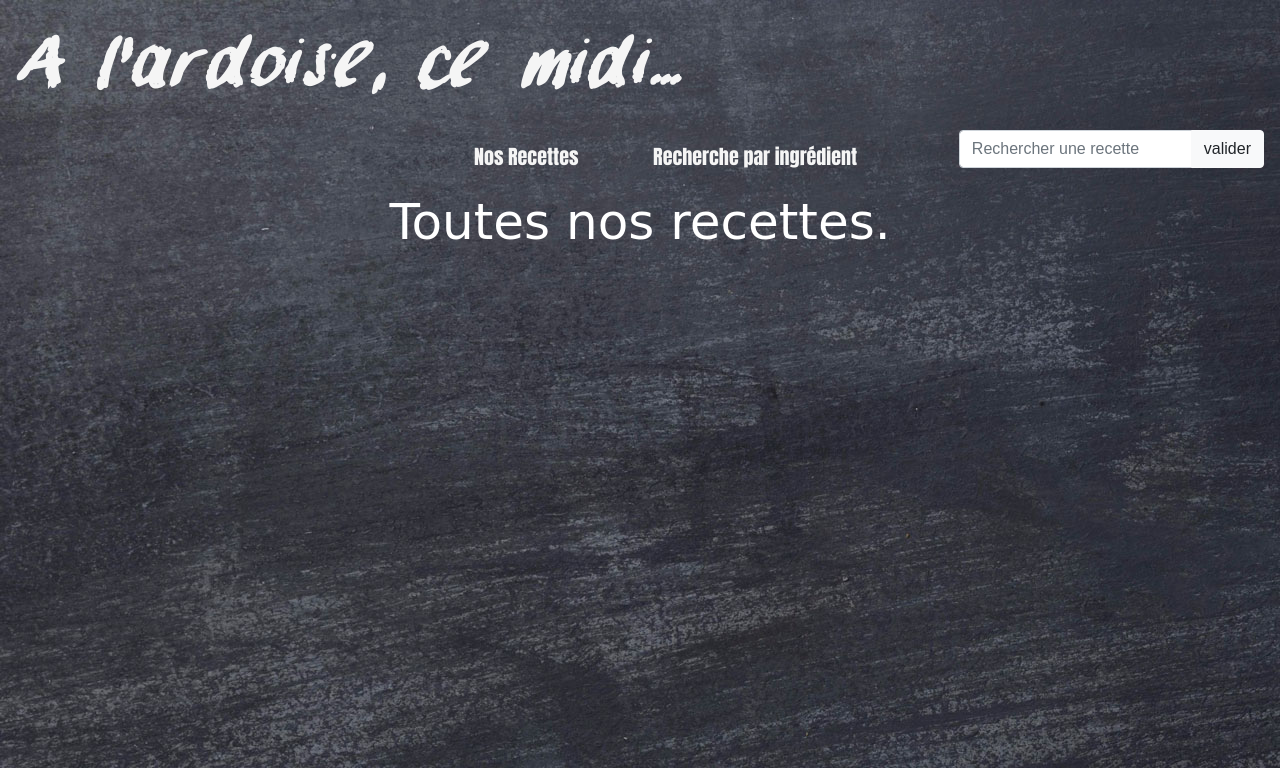
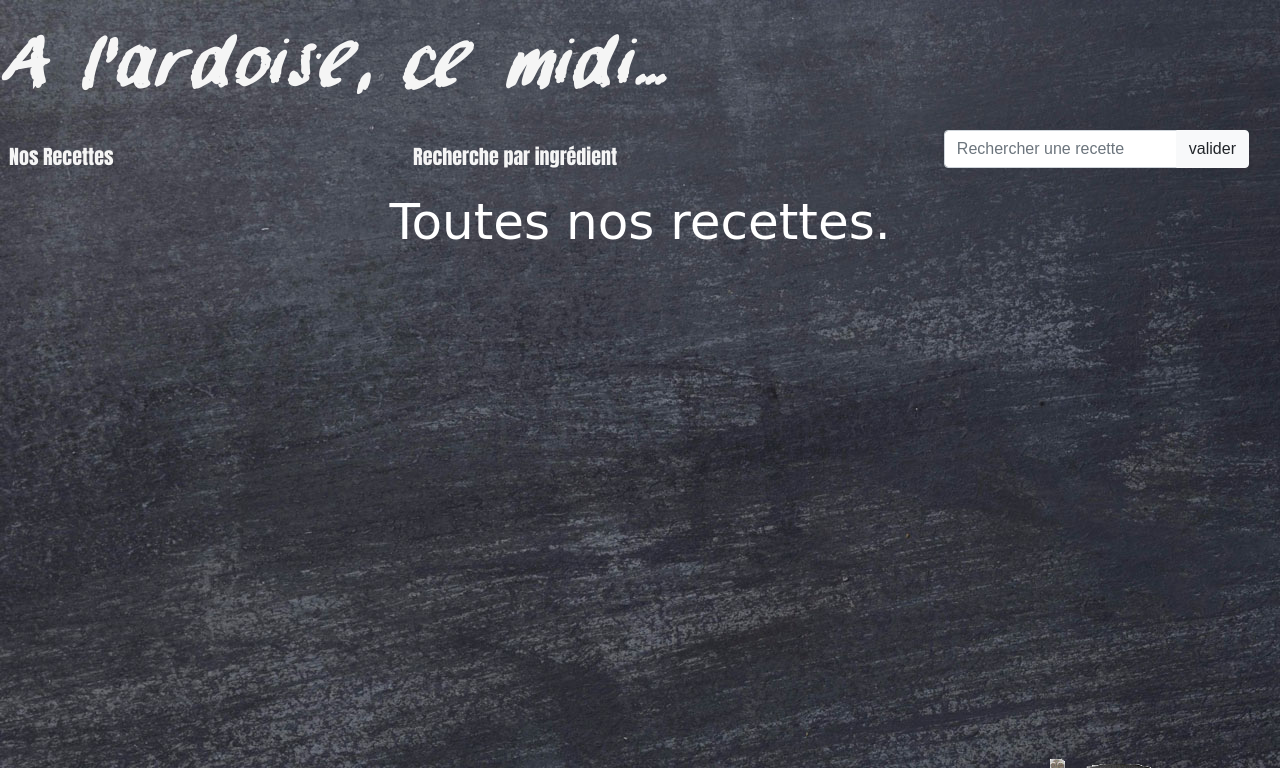
Before and after one commit to YDECORCE/Marmiton, a PHP site: page /vue/allrecipes.php in a window 1280 px wide. Shown: the top 768 px of the page. Run offline with PHP 8.4, Linux system fonts and the light colour scheme; the template is opened without the code that fills it, so the values that code supplies are empty; grey boxes are pictures that could not be loaded.

Commit message:
intégration footer + correction navbar

```diff
--- a/public/css/style.css
+++ b/public/css/style.css
@@ -36,14 +36,14 @@
     font-weight: bolder;
     color: whitesmoke;
   }
-  li .nav-link  {
+  .nav-link   {
     font-family: Impact, Haettenschweiler, 'Arial Narrow Bold', sans-serif;
     font-size: 20px;
-    color: whitesmoke;
+    color: whitesmoke!important;
   }
   .menu{
     width: 100%;
-    padding-left: 450px;
+    justify-content: space-between;
 
   }
   .fakeimg{
@@ -201,12 +201,13 @@
   background-image:url("../img/footer_banner.png");
   background-size: cover;
   color: wheat;
-  font-size: 25px;
+  font-size: 15px;
 
   }
   .page-footer a {
-   color:red;
+   color :wheat;
    font-weight: bold;
+   font-size:1.2rem;
   }
   @media screen and (max-width: 800px) {
    .page-footer{
@@ -235,3 +236,6 @@
      .contingredient{
        min-height: 40vw;
      }
+.logo{
+  justify-content: flex-start;
+}
--- a/vue/template.php
+++ b/vue/template.php
@@ -17,28 +17,24 @@
   ?>
 <header>
        <!--Navbar-->
-      <nav class="navbar navbar-expand-lg">
-
+      <nav class="navbar navbar-expand-lg navbar-light">
+        <div class="row logo w-100">
         <!-- Navbar brand -->
             <a class="navbar-brand mt-5" href="index.php"><h1><?php echo $logo; ?></h1></a>
-
+        </div>
+        <div class="row w-100 menu">
         <!-- Collapse button -->
             <button class="navbar-toggler" type="button" data-toggle="collapse" data-target="#basicExampleNav"
           aria-controls="basicExampleNav" aria-expanded="false" aria-label="Toggle navigation">
-          <span class="navbar-toggler-icon"></span>
+          <span class="icon"> <img src="public/img/menu.png" width="50" height="50" alt=""></span>
             </button>
 
         <!-- Collapsible content -->
-        <div class="collapse navbar-collapse menu w-100 d-flex justify-content-between" id="basicExampleNav">
+        <div class="collapse navbar-collapse menu w-100 " id="basicExampleNav">
 
           <!-- Links -->
-          <ul class="navbar-nav d-flex justify-content-between" style="width:50%">
-            <!-- <li class="nav-item active">
-              <a class="nav-link" href="index.php">Accueil
-                <span class="sr-only">(current)</span>
-              </a>
-            </li> -->
-            <li class="nav-item active">
+          <ul class="navbar-nav w-50" style="justify-content:space-between">
+              <li class="nav-item">
                 <a class="nav-link" href="index.php?action=all">Nos Recettes
                 <span class="sr-only">(current)</span>
                 </a>
@@ -58,6 +54,7 @@
                </div>
           </form>
         </div>
+        </div>
       </nav>
 
         <!-- Collapsible content -->
@@ -73,90 +70,45 @@
 
     ?>
 <!-- Footer -->
-<footer class="page-footer font-small indigo ">
+<footer class="page-footer font-small ">
 
 <!-- Footer Links -->
 
-  <div class="container-fluid text-center text-md-left mt-5">
+  <div class="container-fluid text-center text-md-left pt-5">
 
     <!-- Grid row -->
-    <div class="row text-center">
+    <div class="row text-center" style="align-items:flex-end">
 
       <!-- Grid column -->
-      <div class="col-md-4 col-lg-4 mx-auto ringo">
-
-        <!-- Links -->
+      <div class="col-md-4 col-lg-3 mx-auto ringo">
             <h5 class="font-weight-bold text-uppercase mt-3 mb-4">Chef Cuisine</h5>
-
             <img src="public/img/chef.png" height="160px" alt="">
-
       </div>
-      <div class="col-md-4 col-lg-4 mx-auto">
-
-<!-- Links -->
-<!-- <h5 class="font-weight-bold text-uppercase mt-3 mb-4">RECETTES</h5>
-
-<ul class="list-unstyled">
-<li>
-<a href="#!">Very long link 1</a>
-</li>
-<li>
-<a href="#!">Very long link 2</a>
-</li>
-<li>
-<a href="#!">Very long link 3</a>
-</li>
-<li>
-<a href="#!">Very long link 4</a>
-</li>
-</ul> -->
-
+      <div class="col-md-4 col-lg-6 px-auto" >
+          <div class="footer-copyright text-center py-3">© 2020 Copyright: Chef Cuisine.com</div>
       </div>
       <!-- Grid column -->
 
       <hr class="clearfix w-100 d-md-none">
 
       <!-- Grid column -->
-      <div class="col-md-4 col-lg-4 mx-auto">
+      <div class="col-md-4 col-lg-3 mx-auto">
 
         <!-- Links -->
         <h5 class="font-weight-bold text-uppercase mt-3 mb-4">CATÉGORIES</h5>
 
         <ul class="list-unstyled">
           <li>
-            <a href="#!">Link 1</a>
+            <a href="index.php?action=all">Nos recettes</a>
           </li>
           <li>
-            <a href="#!">Link 2</a>
-          </li>
-          <li>
-            <a href="#!">Link 3</a>
-          </li>
-          <li>
-            <a href="#!">Link 4</a>
+            <a href="index.php?action=searchingredient">Recherche par ingrédient</a>
           </li>
           </ul>
 
       </div>
-      <!-- Grid column -->
-
-      <hr class="clearfix w-100 d-md-none">
-
-      <!-- Grid column -->
-
-      <!-- Grid column -->
-
     </div>
-    <!-- Grid row -->
-
     </div>
-  <!-- Footer Links -->
-
-<!-- Copyright -->
-<div class="footer-copyright text-center py-3">© 2020 Copyright:
-  <a href="#">Chef Cuisine.com</a>
-</div>
-<!-- Copyright -->
 
 </footer>
 <!-- Footer -->
```
Also changed, not shown: public/img/menu.png (added). Lines whose indentation alone changed are shown as unchanged.
